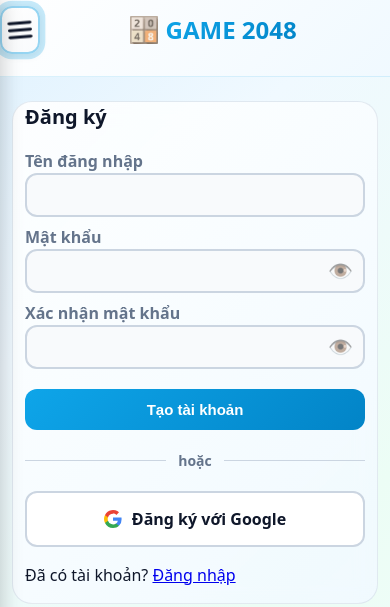
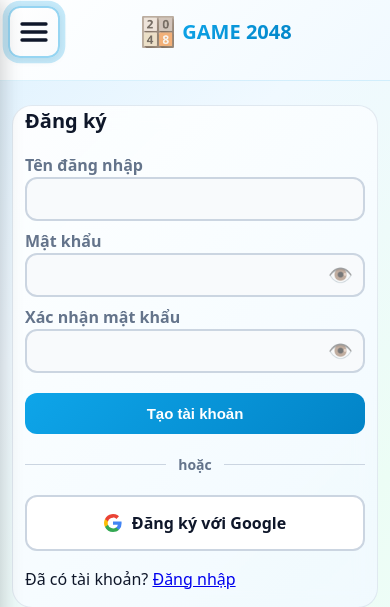
Before and after one commit to MinhTris2204/flask-2048-game, a Flask app: page /register in a window 390 px wide. Shown: the top 607 px of the page. Run offline with Flask 3, Linux system fonts and the light colour scheme.

Commit message:
Mobile UI: remove wiggle animation, increase hamburger size, optimize layout to prevent overflow

```diff
--- a/static/styles.css
+++ b/static/styles.css
@@ -627,7 +627,7 @@ main.container:has(.game-wrap) {
   }
 
   .topbar .container {
-    padding: 0;
+    padding: 0 4px;
   }
 
   .nav-wrapper {
@@ -636,6 +636,14 @@ main.container:has(.game-wrap) {
     padding: 6px 0;
   }
 
+  .nav-left {
+    width: 100%;
+    display: flex;
+    justify-content: center;
+    align-items: center;
+    padding: 0 4px;
+  }
+
   .nav-left, .nav-center, .nav-right {
     width: 100%;
   }
@@ -651,8 +659,20 @@ main.container:has(.game-wrap) {
   }
 
   .brand {
-    width: 100%;
+    flex: 1;
     justify-content: center;
+    min-width: 0;
+  }
+
+  .brand-logo {
+    height: 32px;
+    flex-shrink: 0;
+  }
+
+  .brand-text {
+    font-size: 20px;
+    white-space: nowrap;
+    flex-shrink: 0;
   }
 
   .user-info {
@@ -3090,19 +3110,20 @@ main.container:has(.game-wrap) {
   display: none;
   align-items: center;
   justify-content: center;
-  width: 48px;
-  height: 48px;
+  width: 52px;
+  height: 52px;
   background: linear-gradient(135deg, rgba(255, 255, 255, 0.9) 0%, rgba(248, 250, 252, 0.9) 100%);
   border: 2px solid rgba(226, 232, 240, 0.8);
   cursor: pointer;
   padding: 0;
   z-index: 1000;
-  margin-right: 12px;
+  margin-right: 8px;
   border-radius: 12px;
   transition: all 0.3s cubic-bezier(0.4, 0, 0.2, 1);
   box-shadow: 0 2px 8px rgba(0, 0, 0, 0.08);
   position: relative;
   animation: hamburger-pulse 2s ease-in-out infinite;
+  flex-shrink: 0;
 }
 
 /* Animation nhấp nháy cho hamburger */
@@ -3114,19 +3135,6 @@ main.container:has(.game-wrap) {
   50% {
     box-shadow: 0 2px 8px rgba(0, 0, 0, 0.08), 0 0 0 8px rgba(14, 165, 233, 0);
     border-color: rgba(14, 165, 233, 0.6);
-  }
-}
-
-/* Animation cho SVG icon */
-@keyframes hamburger-wiggle {
-  0%, 100% {
-    transform: rotate(0deg);
-  }
-  25% {
-    transform: rotate(-5deg);
-  }
-  75% {
-    transform: rotate(5deg);
   }
 }
 
@@ -3141,16 +3149,14 @@ main.container:has(.game-wrap) {
 .hamburger-btn svg {
   color: var(--text);
   transition: all 0.3s ease;
-  width: 28px;
-  height: 28px;
+  width: 32px;
+  height: 32px;
   stroke-width: 2.5;
-  animation: hamburger-wiggle 3s ease-in-out infinite;
 }
 
 .hamburger-btn:hover svg {
   color: var(--accent);
   transform: scale(1.05);
-  animation: none; /* Dừng animation khi hover */
 }
 
 /* Mobile Sidebar */
```
